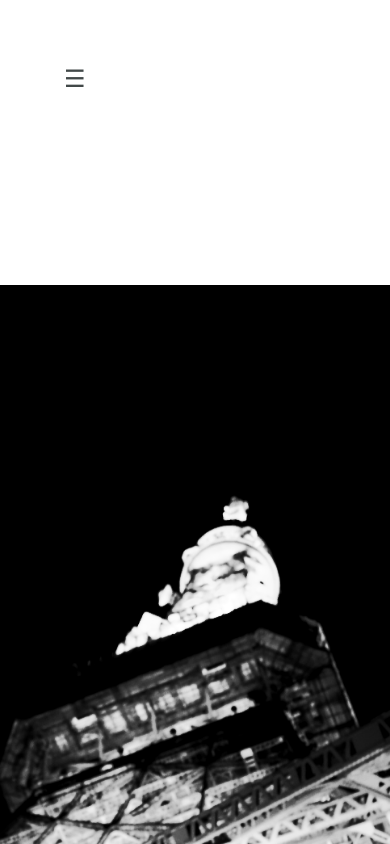
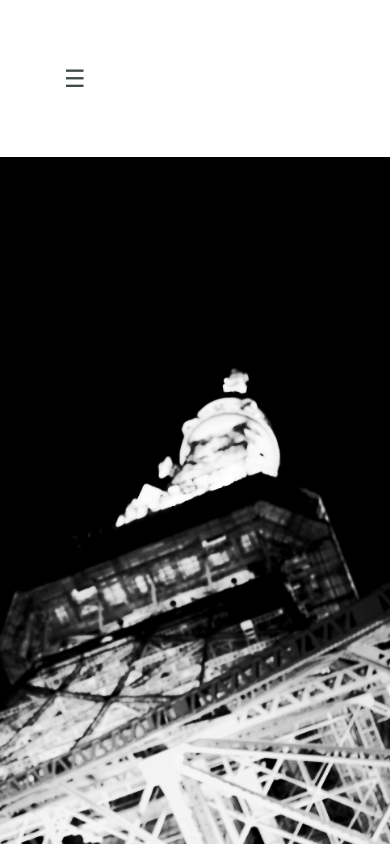
Before and after one commit to mingming-lu/lmm, a Vue app in the folder app/: page /home in a window 390 px wide. Shown: the top 844 px of the page. Built offline with nearby package versions, Linux system fonts and the light colour scheme; some icons are missing.

Commit message:
根据屏幕宽度来适配app的margin-top

```diff
--- a/app/src/App.vue
+++ b/app/src/App.vue
@@ -48,6 +48,14 @@ export default {
   background-color: $color_primary;
 }
 #content {
-  margin-top: 128px;
+  @media screen and (min-width: 680px) {
+    margin-top: 128px;
+  }
+  @media screen and (max-width: 960px) {
+    margin-top: 64px;
+  }
+  @media screen and (max-width: 659px) {
+    margin-top: 0;
+  }
 }
 </style>
```
